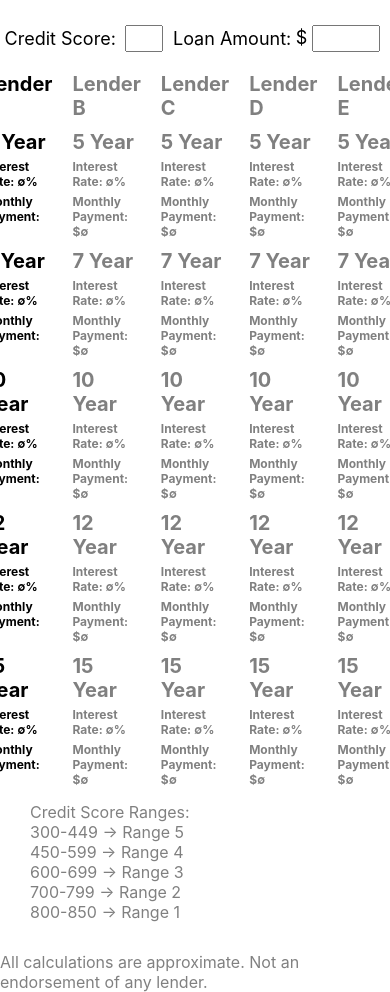
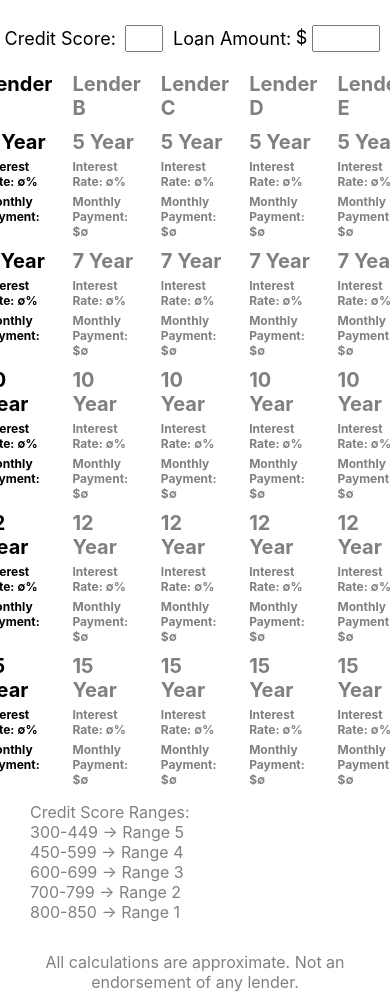
Before and after one commit to MrMicrowaveOven/esti-mate, a React (Create React App) app: page / in a window 390 px wide. Built offline with nearby package versions, Linux system fonts and the light colour scheme.

Commit message:
Fixed alignment of legal disclaimer on mobile

```diff
--- a/src/App.css
+++ b/src/App.css
@@ -15,4 +15,7 @@
   display: flex;
   justify-content: center;
   color: gray;
+  text-align: center;
+  margin-left: 30px;
+  margin-right: 30px;
 }
```
